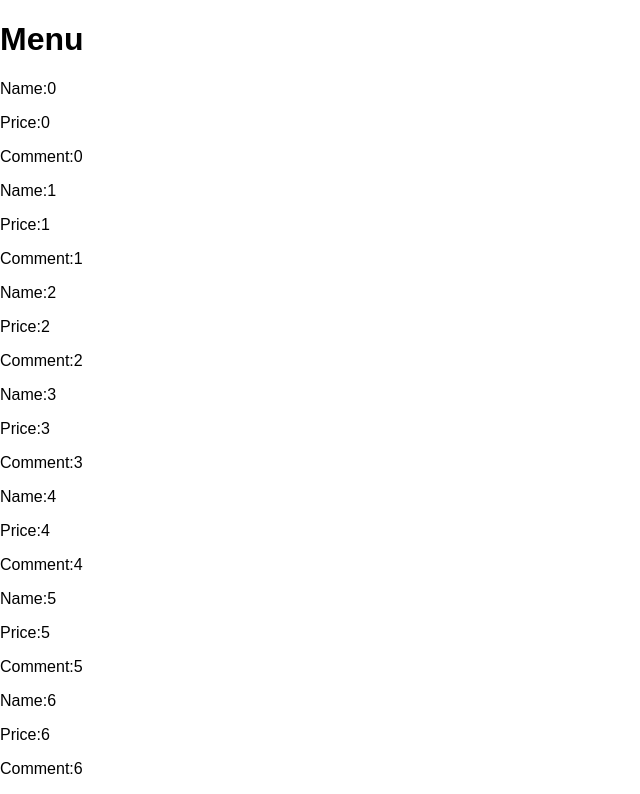
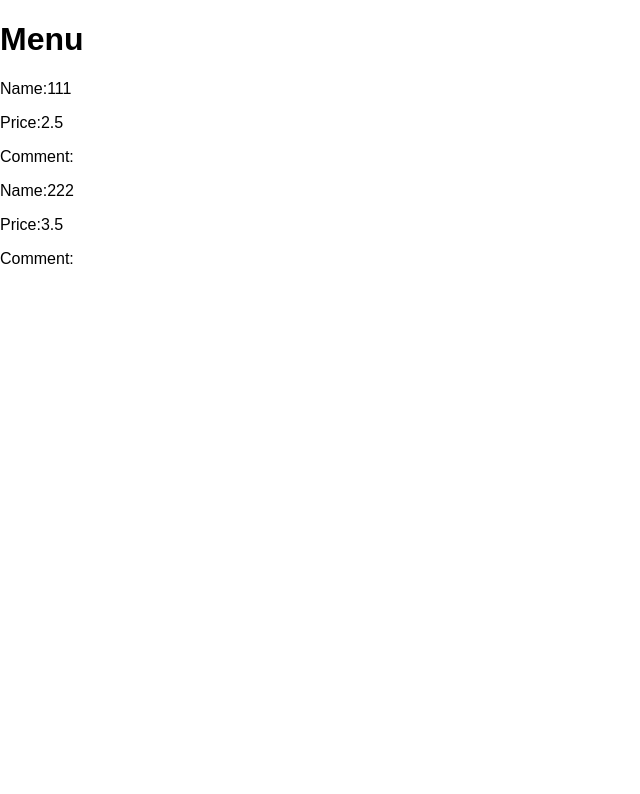
Before and after one commit to tx19980520/Where-to-eat, a React (Create React App) app in the folder where_to_eat/: page / in a window 1280 px wide. Shown: the top 794 px of the page, without its empty margins (0-640 px from the left). Built offline with nearby package versions, Linux system fonts and the light colour scheme.

Commit message:
list success

```diff
--- a/where_to_eat/src/App.js
+++ b/where_to_eat/src/App.js
@@ -3,6 +3,15 @@ import './App.css';
 import Catalog from './example.js';
 
 export default class App extends Component {
+
+    static defaultProps = {
+        data:[
+            {"Name":111,"Price":2.5},
+            {"Name":222,"Price":3.5},
+        ],
+        list:[]
+    }
+
   render() {
     return (
       <div>
@@ -12,7 +21,9 @@ export default class App extends Component {
 
     );
   }
+
 }
 
 
+
 //export default App;
--- a/where_to_eat/src/example.js
+++ b/where_to_eat/src/example.js
@@ -4,16 +4,22 @@ import App from './App';
 
 export default class Catalog extends Component {
     render() {
-        var items = [];
-        for( var i = 0; i < 24; i++) {
-            items.push(<Example name={i} price={i} comm={i}/>);
-        }
+        let data = [
+            {"Name":111,"Price":2.5},
+            {"Name":222,"Price":3.5},
+        ];
+        let list;
+        list = data.map(function (item, index) {
+                return (
+                    <Example key={index} name={item.Name} price={item.Price}/>
+                )
+            });
+
         return (
-            <div>
-                { items }
-            </div>
-        )
+            list
+        );
     }
+
 }
 
 export  class Example extends Component {
```
